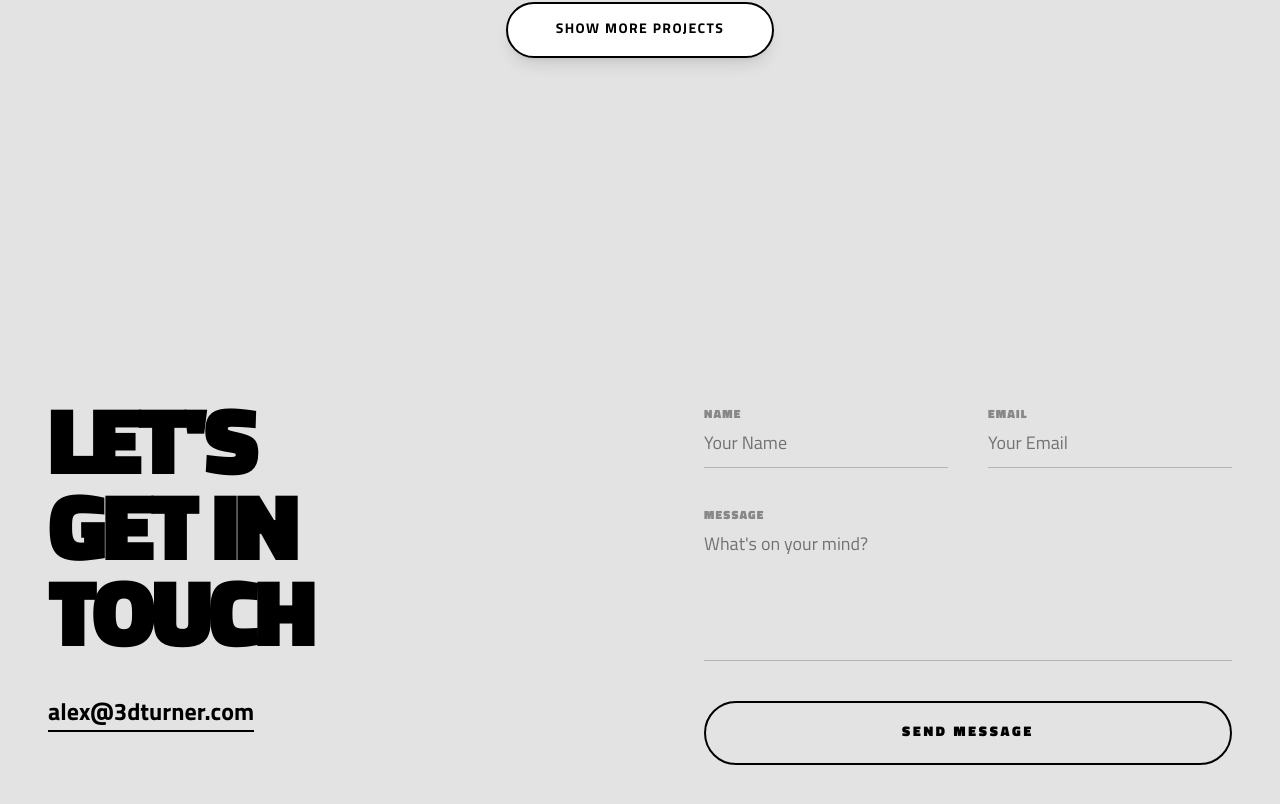
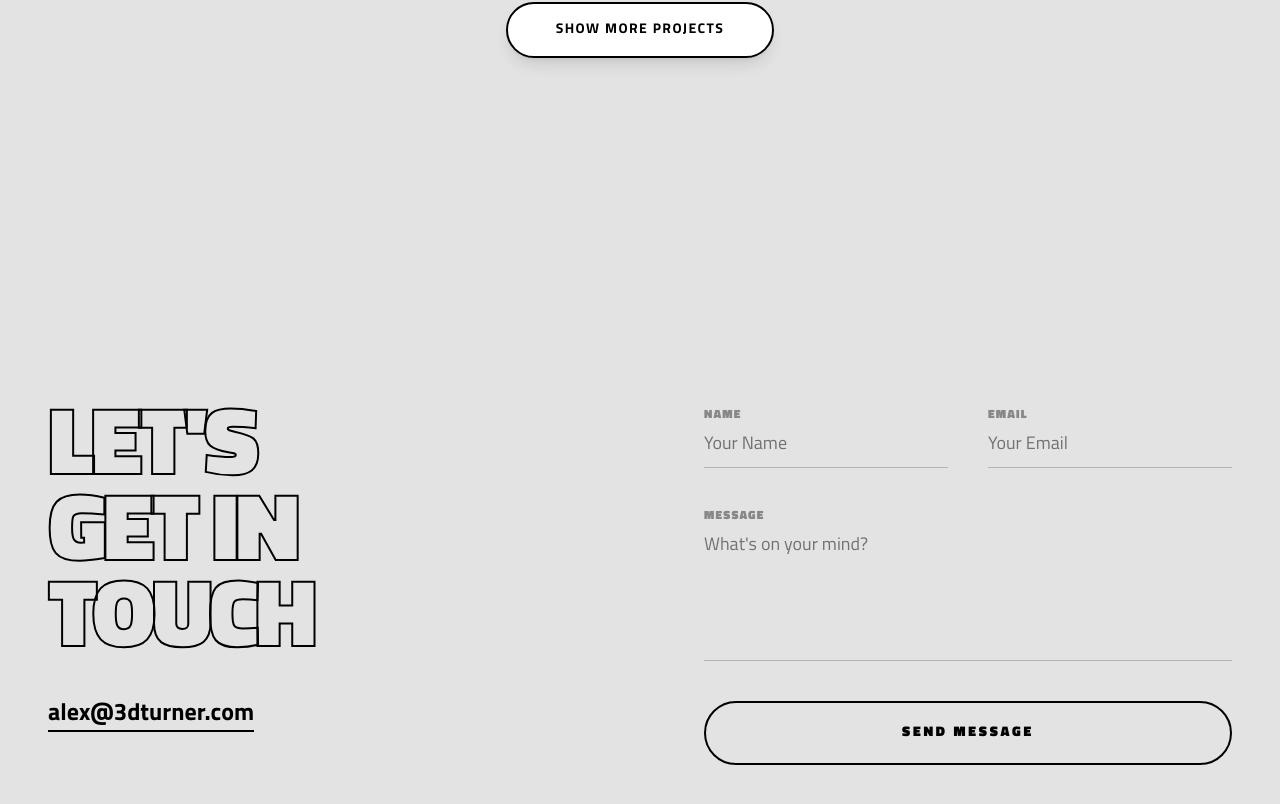
Before and after one commit to Thunderbeast5/Vedant-Purkar, a React (Vite) app: page / in a window 1280 px wide. Shown: the part 7515-8319 px from the top of the page. Built offline with nearby package versions, Linux system fonts and the light colour scheme.

Commit message:
text fill added

```diff
--- a/src/components/Contact.jsx
+++ b/src/components/Contact.jsx
@@ -1,8 +1,18 @@
 import React, { useRef } from 'react';
-import { motion } from 'framer-motion';
+import { motion, useScroll, useTransform } from 'framer-motion';
 
 export default function Contact() {
   const containerRef = useRef(null);
+  const headerRef = useRef(null);
+
+  // 1. Setup Scroll Animation for the heading fill
+  const { scrollYProgress } = useScroll({
+    target: headerRef,
+    offset: ["start end", "end start"]
+  });
+
+  // 2. Maps the scroll progress to the opacity fill (0 to 1)
+  const textFill = useTransform(scrollYProgress, [0.35, 0.5], [0, 1]);
 
   return (
     <section
@@ -11,17 +21,28 @@ export default function Contact() {
     >
       <div className="max-w-7xl mx-auto w-full grid grid-cols-1 md:grid-cols-2 gap-16 md:gap-32 items-start">
 
-        {/* --- LEFT SIDE: TEXT CONTENT --- */}
+        {/* --- LEFT SIDE: TEXT CONTENT WITH SCROLL REVEAL --- */}
         <div className="space-y-8">
-          <motion.h2
-            initial={{ opacity: 0, x: -50 }}
-            whileInView={{ opacity: 1, x: 0 }}
-            transition={{ duration: 0.8 }}
-            viewport={{ once: true }}
-            className="text-6xl md:text-8xl font-black uppercase leading-[0.9] tracking-tighter"
-          >
-            Let's <br /> Get In <br /> Touch
-          </motion.h2>
+          <div ref={headerRef} className="relative">
+            {/* Outline text (Base Layer) */}
+            <h2
+              className="text-6xl md:text-8xl font-black uppercase leading-[0.9] tracking-tighter"
+              style={{
+                WebkitTextStroke: "2px #000000",
+                color: "transparent"
+              }}
+            >
+              Let's <br /> Get In <br /> Touch
+            </h2>
+
+            {/* Filled text (Animated Layer) */}
+            <motion.h2
+              style={{ opacity: textFill }}
+              className="absolute inset-0 text-6xl md:text-8xl font-black uppercase leading-[0.9] tracking-tighter text-black"
+            >
+              Let's <br /> Get In <br /> Touch
+            </motion.h2>
+          </div>
 
           <motion.div
             initial={{ opacity: 0 }}
@@ -48,7 +69,6 @@ export default function Contact() {
         >
           <form className="space-y-10">
             <div className="grid grid-cols-1 md:grid-cols-2 gap-10">
-              {/* Name Field */}
               <div className="relative border-b border-black/20 pb-2 focus-within:border-black transition-colors">
                 <label className="block text-xs uppercase font-black tracking-widest opacity-40 mb-2">Name</label>
                 <input
@@ -57,7 +77,6 @@ export default function Contact() {
                   placeholder="Your Name"
                 />
               </div>
-              {/* Email Field */}
               <div className="relative border-b border-black/20 pb-2 focus-within:border-black transition-colors">
                 <label className="block text-xs uppercase font-black tracking-widest opacity-40 mb-2">Email</label>
                 <input
@@ -68,7 +87,6 @@ export default function Contact() {
               </div>
             </div>
 
-            {/* Message Field */}
             <div className="relative border-b border-black/20 pb-2 focus-within:border-black transition-colors">
               <label className="block text-xs uppercase font-black tracking-widest opacity-40 mb-2">Message</label>
               <textarea
@@ -78,7 +96,6 @@ export default function Contact() {
               />
             </div>
 
-            {/* Submit Button */}
             <motion.button
               whileHover={{ scale: 1.02, backgroundColor: "#000", color: "#fff" }}
               whileTap={{ scale: 0.98 }}
```
